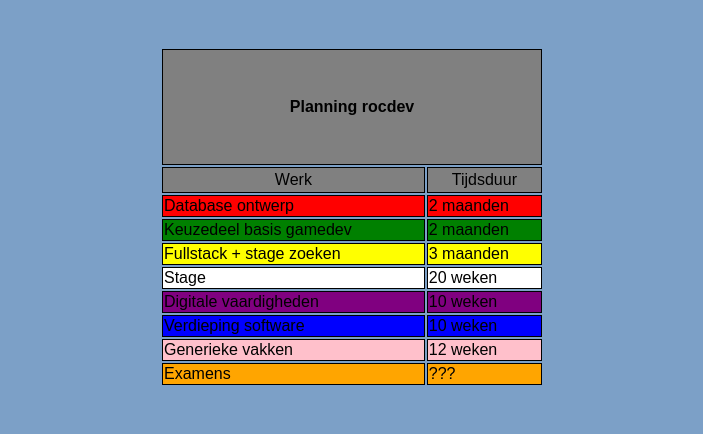
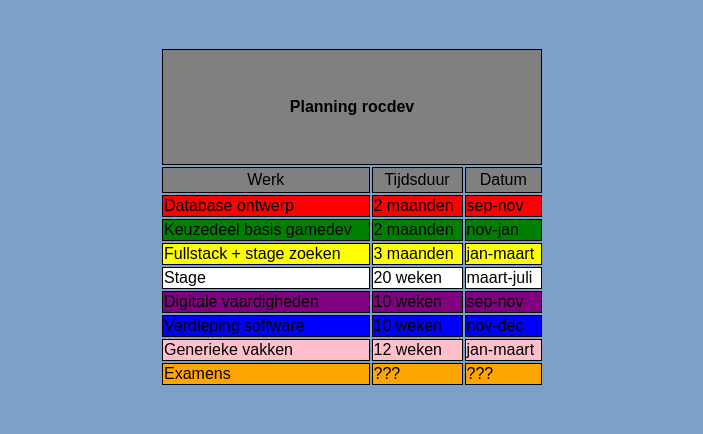
Before and after one commit to Muddyweavy/Leerjaar-3-verslag, a plain HTML site: page index.html in a window 1280 px wide. Shown: the part 160-594 px from the top of the page, without its empty margins (288-991 px from the left). Drawn offline with Linux system fonts and the light colour scheme.

Commit message:
Add files via upload

```diff
--- a/index.html
+++ b/index.html
@@ -67,42 +67,51 @@
     <h1>planning</h1>
     <table style="width:30%">
       <tr id="title">
-        <th colspan="2">Planning rocdev</th>
+        <th colspan="3">Planning rocdev</th>
       </tr>
       <tr id="title">
         <td>Werk</td>
         <td>Tijdsduur</td>
+        <td>Datum</td>
       </tr>
       <tr id="a">
         <td>Database ontwerp</td>
         <td>2 maanden</td>
+        <td>sep-nov</td>
       </tr>
       <tr id="b">
         <td>Keuzedeel basis gamedev</td>
         <td>2 maanden</td>
+        <td>nov-jan</td>
       </tr>
       <tr id="c">
         <td>Fullstack + stage zoeken</td>
         <td>3 maanden</td>
+        <td>jan-maart</td>
       </tr>
       <tr id="d">
         <td>Stage</td>
         <td>20 weken</td>
+        <td>maart-juli</td>
       </tr>
       <tr id="e">
         <td>Digitale vaardigheden</td>
         <td>10 weken</td>
+        <td>sep-nov</td>
       </tr>
       <tr id="f">
         <td>Verdieping software</td>
         <td>10 weken</td>
+        <td>nov-dec</td>
       </tr>
       <tr  id="g">
         <td>Generieke vakken</td>
         <td>12 weken</td>
+        <td>jan-maart</td>
       </tr>
       <tr  id="h">
         <td>Examens</td>
+        <td>???</td>
         <td>???</td>
       </tr>
     </table>
```
